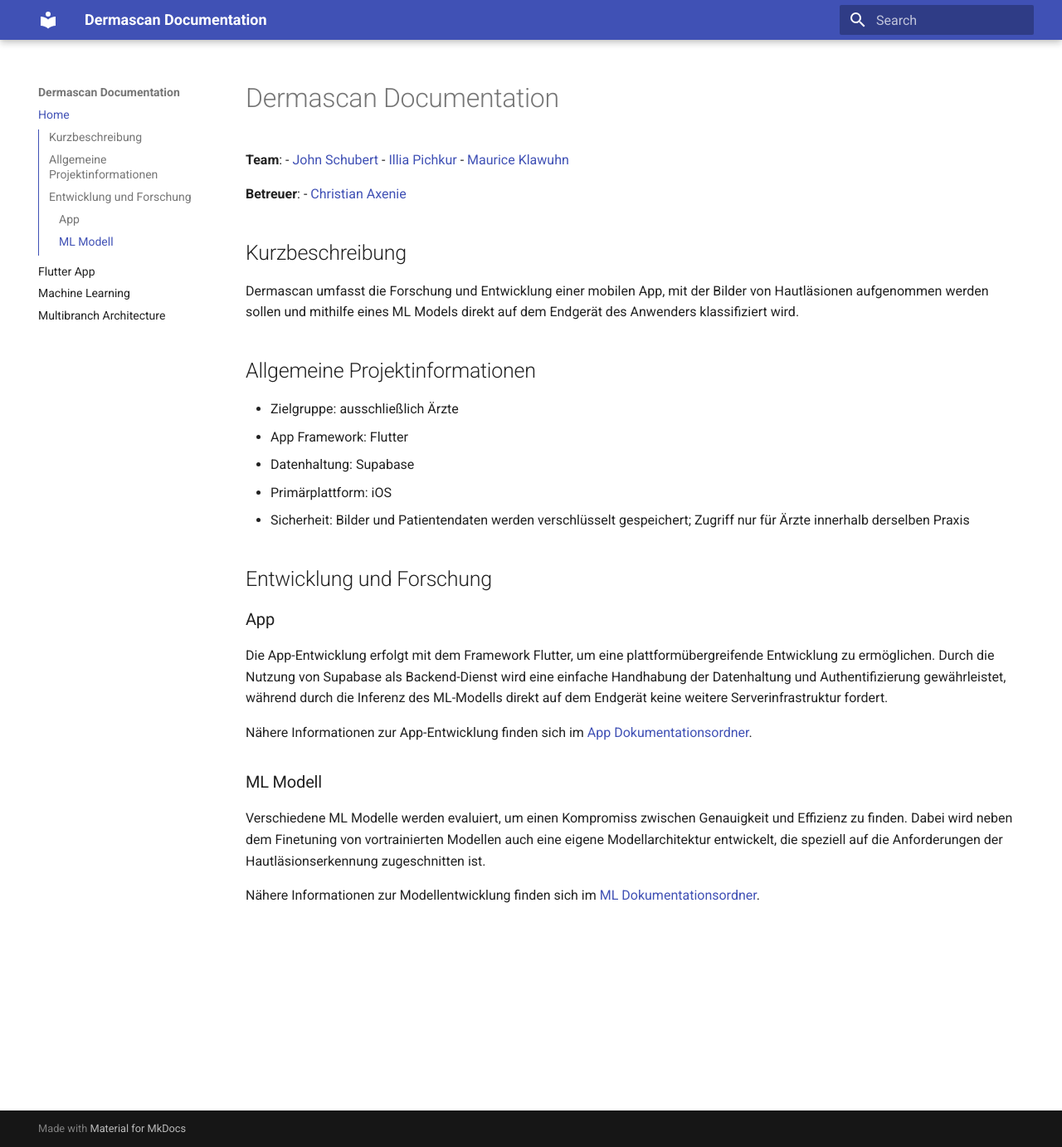
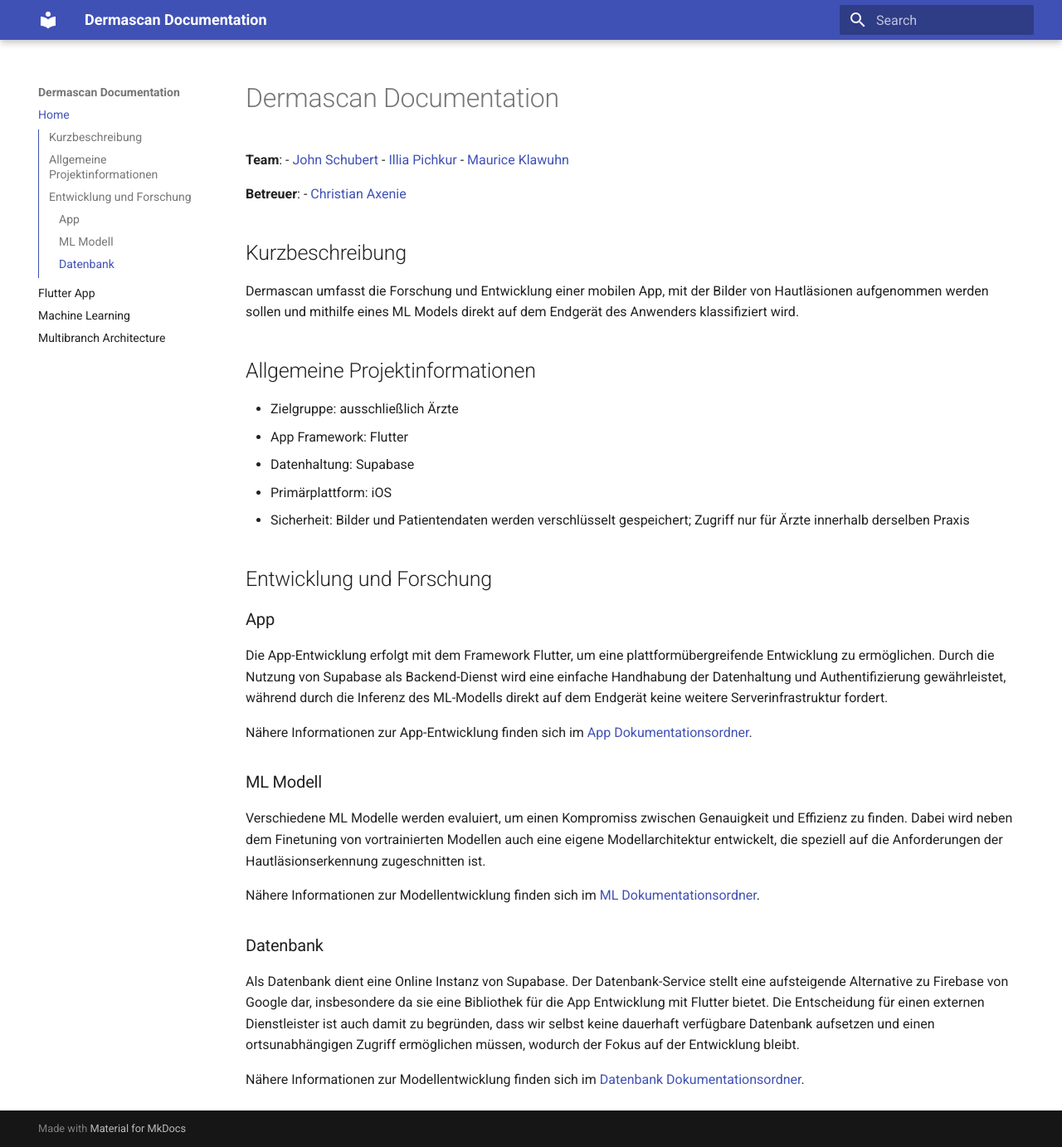
Before and after one commit to mrcklwhn/dermascan, an MkDocs documentation site: the page built from docs/index.md, in a window 1280 px wide and 1382 px high. Shown: the whole window at 83% size. Built offline with MkDocs 1.6.1 and Material for MkDocs 9.7.7, drawn with Linux system fonts in a browser that asks for light colours.

Commit message:
Add database documentation and schema image for Supabase integration

```diff
--- a/docs/index.md
+++ b/docs/index.md
@@ -34,3 +34,10 @@
 Dabei wird neben dem Finetuning von vortrainierten Modellen auch eine eigene Modellarchitektur entwickelt, die speziell auf die Anforderungen der Hautläsionserkennung zugeschnitten ist.
 
 Nähere Informationen zur Modellentwicklung finden sich im [ML Dokumentationsordner](./ml/README.md).
+
+
+### Datenbank
+
+Als Datenbank dient eine Online Instanz von Supabase. Der Datenbank-Service stellt eine aufsteigende Alternative zu Firebase von Google dar, insbesondere da sie eine Bibliothek für die App Entwicklung mit Flutter bietet. Die Entscheidung für einen externen Dienstleister ist auch damit zu begründen, dass wir selbst keine dauerhaft verfügbare Datenbank aufsetzen und einen ortsunabhängigen Zugriff ermöglichen müssen, wodurch der Fokus auf der Entwicklung bleibt.
+
+Nähere Informationen zur Modellentwicklung finden sich im [Datenbank Dokumentationsordner](./db/README.md).
```
Also changed, not shown: docs/db/README.md (added, +23 -0 lines), docs/images/supabase-schema.png (added).
